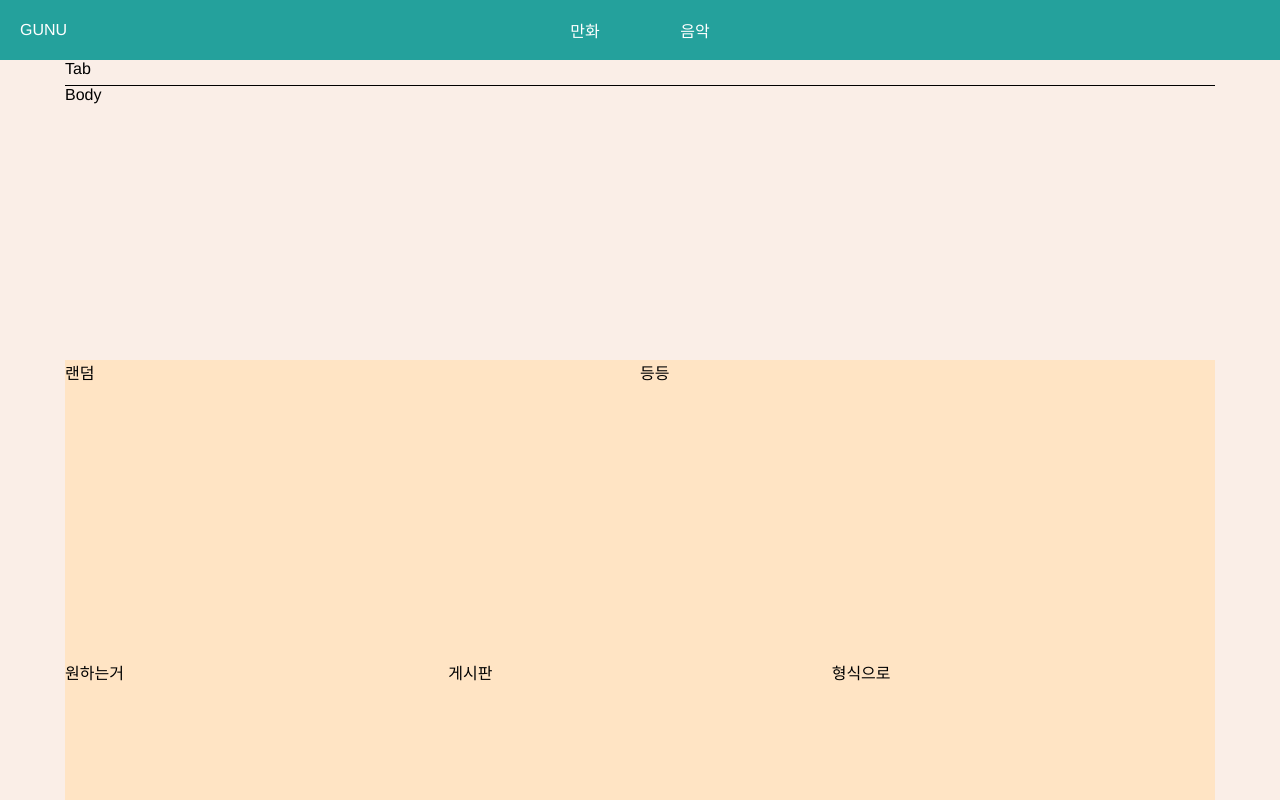
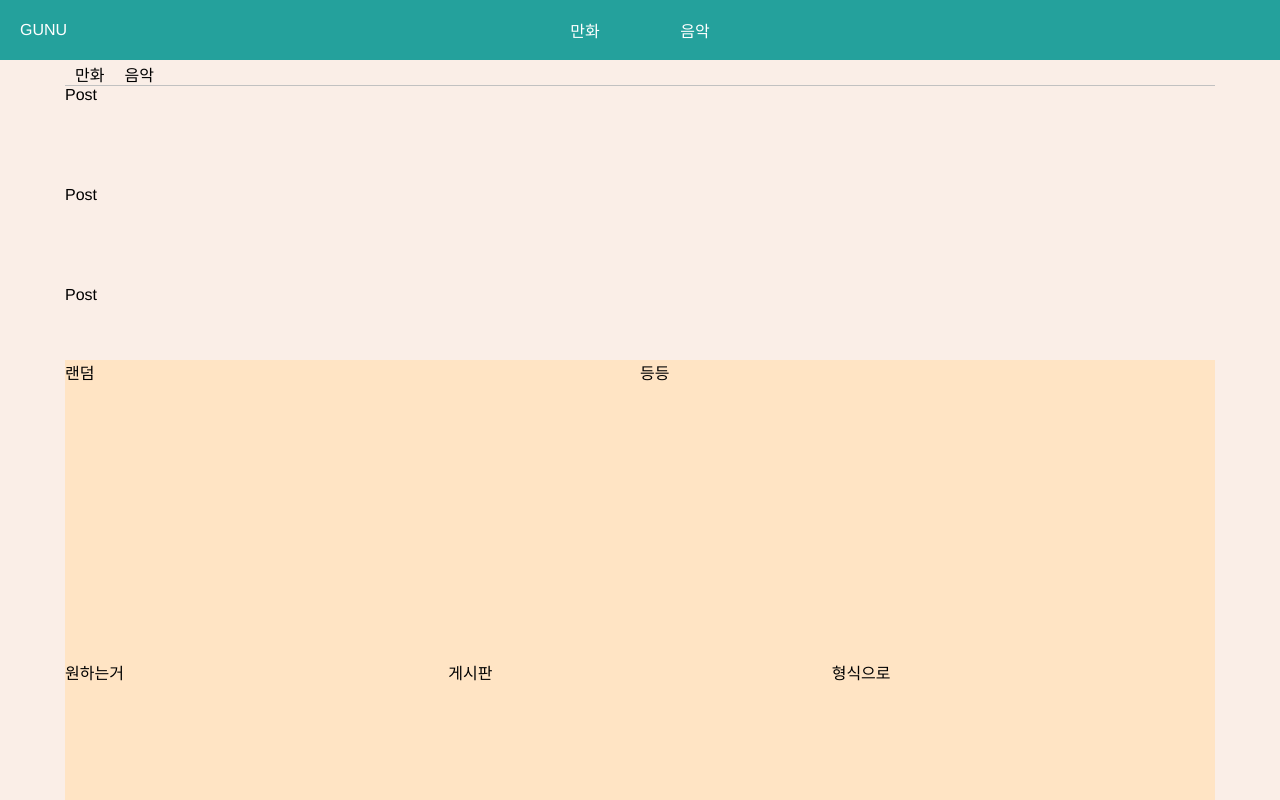
Before and after one commit to wesbin/playground, a Vue app in the folder front/: page / in a window 1280 px wide. Shown: the top 800 px of the page. Built offline with nearby package versions, Linux system fonts and the light colour scheme; a web font is replaced by a local one.

Commit message:
Tab 작업 중간 저장

```diff
--- a/front/src/assets/css/color.scss
+++ b/front/src/assets/css/color.scss
@@ -2,4 +2,7 @@
 $HEADER-COLOR: #24a19c;
 $WHITE-FONT: #ffffff;
 $SELECTED-MENU: #92a9bd;
-//$ACTIVE-MENU: #325288;
+$ACTIVE-MENU: #325288;
+
+$HIGH-GREY: #c1c1c1;
+$LOW-GREY: #d7d7d7;
--- a/front/src/components/content/Main.vue
+++ b/front/src/components/content/Main.vue
@@ -1,5 +1,5 @@
 <script setup>
-import Board from '@/components/content/board/board';
+import Board from '@/components/content/board/Board';
 
 const recentViewBoard = [
   {
--- /dev/null
+++ b/front/src/components/content/board/Board.vue
@@ -0,0 +1,51 @@
+<script setup>
+import Post from '@/components/content/board/Post';
+import Tab from '@/components/content/board/Tab';
+
+const props = defineProps({
+  tabs: {
+    required: true,
+    type: Array,
+    validator(value) {
+      return value.findIndex((tab) => !Object.keys(tab).includes('name')) < 0
+    }
+  }
+});
+</script>
+
+<template>
+  <div class="board">
+    <div class="tab-section">
+      <Tab
+        v-for="(tab, index) in tabs"
+        :key="index"
+      >
+        {{ tab.name }}
+      </Tab>
+    </div>
+    <div class="post-section">
+      <Post></Post>
+      <Post></Post>
+      <Post></Post>
+    </div>
+  </div>
+</template>
+
+<style lang="scss" scoped>
+.board {
+  display: flex;
+  height: 300px;
+  flex-direction: column;
+
+  .tab-section {
+    display: flex;
+    align-content: center;
+    flex: 0 0 25px;
+    border-bottom: 1px solid $HIGH-GREY;
+  }
+
+  .post-section {
+    flex: 1 0;
+  }
+}
+</style>
--- /dev/null
+++ b/front/src/components/content/board/Post.vue
@@ -0,0 +1,16 @@
+<script setup>
+
+</script>
+
+<template>
+  <div class="post">
+    Post
+  </div>
+</template>
+
+<style lang="scss" scoped>
+.post {
+  width: 100px;
+  height: 100px;
+}
+</style>
--- /dev/null
+++ b/front/src/components/content/board/Tab.vue
@@ -0,0 +1,29 @@
+<script setup>
+import {ref} from 'vue';
+
+const selected = ref(false)
+const clickTab = () => selected.value = !selected.value
+</script>
+
+<template>
+  <div
+    class="tab"
+    :class="{ selected: selected }"
+    @click="clickTab"
+  >
+    <slot></slot>
+  </div>
+</template>
+
+<style lang="scss" scoped>
+.tab {
+  padding: 2px 10px 0 10px;
+  margin-bottom: -1px;
+  cursor: pointer;
+  user-select: none;
+
+  &.selected {
+    border-bottom: 2px solid red;
+  }
+}
+</style>
--- a/front/src/components/content/board/board.vue
+++ /dev/null
@@ -1,35 +0,0 @@
-<script setup>
-const props = defineProps({
-  tabs: {
-    required: true,
-    type: Array,
-    validator(value) {
-      return value.findIndex((tab) => !Object.keys(tab).includes('name')) < 0
-    }
-  }
-});
-</script>
-
-<template>
-  <div class="board">
-    <div class="tab-section">Tab</div>
-    <div class="post-section">Body</div>
-  </div>
-</template>
-
-<style lang="scss" scoped>
-.board {
-  height: 300px;
-  display: flex;
-  flex-direction: column;
-
-  .tab-section {
-    border-bottom: 1px solid black;
-    flex: 0 0 25px;
-  }
-
-  .post-section {
-    flex: 1 0;
-  }
-}
-</style>
--- a/front/src/components/header/Menu/MenuItem.vue
+++ b/front/src/components/header/Menu/MenuItem.vue
@@ -15,9 +15,6 @@
     name: routerName
   })
 }
-
-// div 추가
-
 </script>
 
 <template>
```
Also changed, not shown: front/src/components/content/board/post.vue (deleted, +0 -13 lines).
